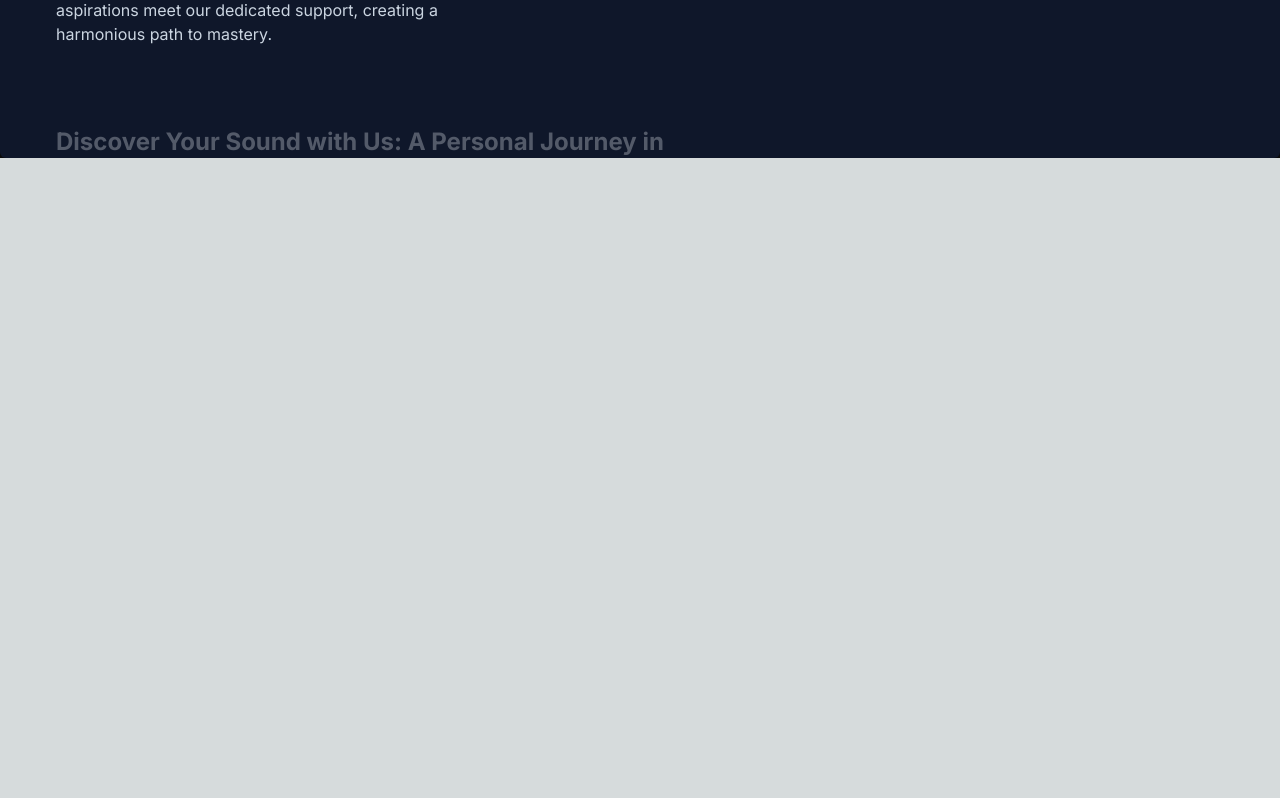
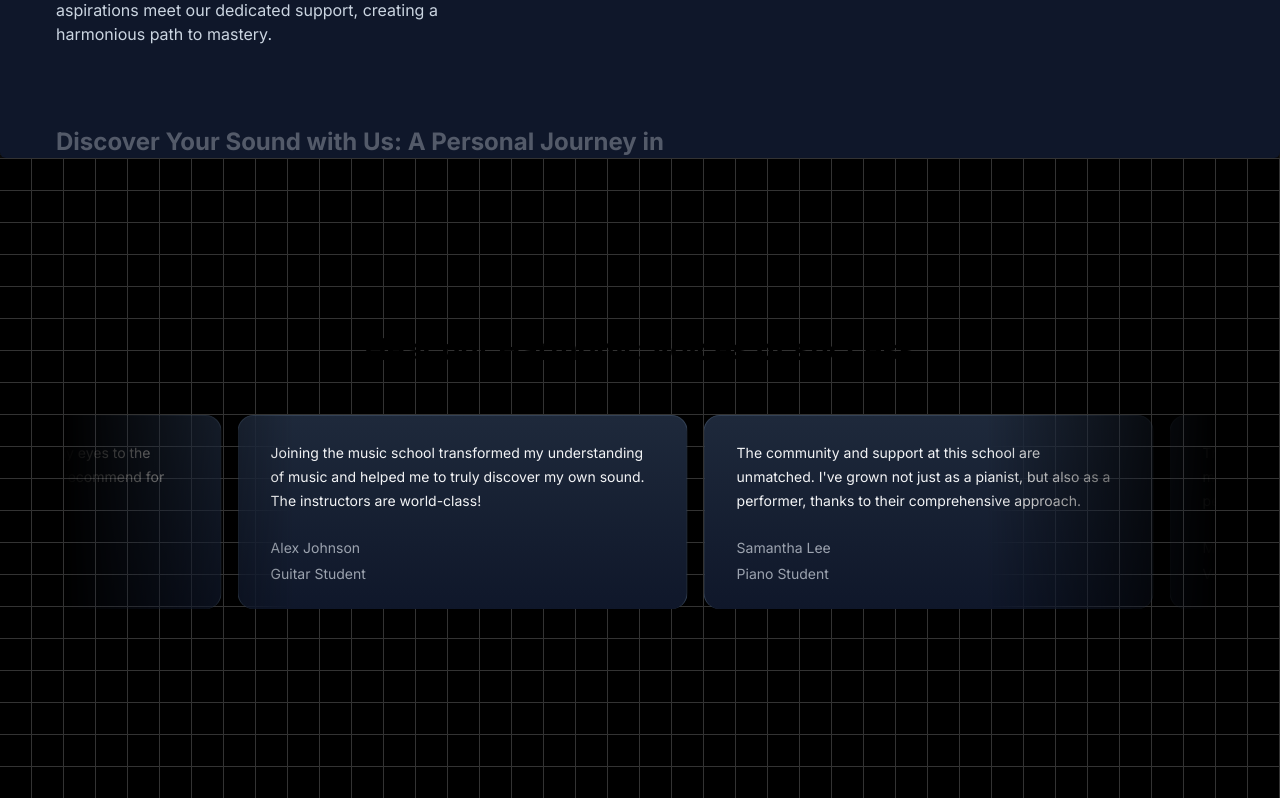
Before and after one commit to Aamir-Alam01/musical-web, a Next.js app: page / in a window 1280 px wide. Shown: the part 1670-2468 px from the top of the page. Before the commit the page ends 1828 px from the top, so only its background shows below. Built offline with nearby package versions, Linux system fonts and the light colour scheme.

Commit message:
Testimonial Card Added

```diff
--- a/package.json
+++ b/package.json
@@ -11,6 +11,7 @@
   "dependencies": {
     "clsx": "^2.1.1",
     "framer-motion": "^11.5.4",
+    "mini-svg-data-uri": "^1.4.4",
     "next": "14.2.5",
     "npm": "^10.8.3",
     "react": "^18",
--- a/src/app/page.tsx
+++ b/src/app/page.tsx
@@ -2,6 +2,7 @@ import Image from "next/image";
 import HeroSection from "@/components/HeroSection";
 import FeaturedCourses from "@/components/FeaturedCourses";
 import WhyChooseUs from "@/components/WhyChooseUs";
+import MusicSchoolTestimonials from "@/components/TestimonialCards";
 
 export default function Home() {
   return (
@@ -9,6 +10,7 @@ export default function Home() {
       <HeroSection />
       <FeaturedCourses />
       <WhyChooseUs />
+      <MusicSchoolTestimonials />
     </main>
   );
 }
--- /dev/null
+++ b/src/components/TestimonialCards.tsx
@@ -0,0 +1,54 @@
+"use client";
+
+import React, { useEffect, useState } from "react";
+import { InfiniteMovingCards } from "./ui/infinite-moving-cards";
+
+const MusicSchoolTestimonials = () => {
+  return (
+    <div className="h-[40rem] w-full dark:bg-black dark:bg-grid-white/[0.2] relative flex flex-col items-center justify-center overflow-hidden">
+        <h2 className="text-3xl font-bold text-center mb-8 z-10">Hear our Harmony: Voices of success</h2>
+        <div className="w-full max-w-6xl">
+            <InfiniteMovingCards
+            items={musicSchoolTestimonials}
+            direction="right"
+            speed="slow"
+        />
+        </div>
+    </div>
+  )
+}
+
+const musicSchoolTestimonials = [
+    {
+      quote:
+        'Joining the music school transformed my understanding of music and helped me to truly discover my own sound. The instructors are world-class!',
+      name: 'Alex Johnson',
+      title: 'Guitar Student',
+    },
+    {
+      quote:
+        "The community and support at this school are unmatched. I've grown not just as a pianist, but also as a performer, thanks to their comprehensive approach.",
+      name: 'Samantha Lee',
+      title: 'Piano Student',
+    },
+    {
+      quote:
+        "This school offered me the tools and confidence to take my singing to the next level. I'm endlessly grateful for the personalized coaching.",
+      name: 'Michael Chen',
+      title: 'Vocal Student',
+    },
+    {
+      quote:
+        'As a violinist, finding the right mentor can be challenging, but this school matched me with a teacher who truly understands my goals and challenges.',
+      name: 'Emily Taylor',
+      title: 'Violin Student',
+    },
+    {
+      quote:
+        'The production courses here opened my eyes to the intricacies of music production. Highly recommend for any aspiring producers!',
+      name: 'Chris Morales',
+      title: 'Music Production Student',
+    },
+  ];
+
+export default MusicSchoolTestimonials
--- a/tailwind.config.ts
+++ b/tailwind.config.ts
@@ -1,4 +1,5 @@
 import type { Config } from "tailwindcss";
+const svgToDataUri = require("mini-svg-data-uri");
 
 const defaultTheme = require("tailwindcss/defaultTheme");
 const colors = require("tailwindcss/colors");
@@ -45,6 +46,7 @@ const config: Config = {
   },
   plugins: [
     addVariablesForColors,
+    addsvgPattern
   ],
 };
 function addVariablesForColors({ addBase, theme }: any) {
@@ -57,4 +59,27 @@ function addVariablesForColors({ addBase, theme }: any) {
     ":root": newVars,
   });
 }
+
+function addsvgPattern({ matchUtilities, theme }: any) {
+  matchUtilities(
+    {
+      "bg-grid": (value: any) => ({
+        backgroundImage: `url("${svgToDataUri(
+          `<svg xmlns="http://www.w3.org/2000/svg" viewBox="0 0 32 32" width="32" height="32" fill="none" stroke="${value}"><path d="M0 .5H31.5V32"/></svg>`
+        )}")`,
+      }),
+      "bg-grid-small": (value: any) => ({
+        backgroundImage: `url("${svgToDataUri(
+          `<svg xmlns="http://www.w3.org/2000/svg" viewBox="0 0 32 32" width="8" height="8" fill="none" stroke="${value}"><path d="M0 .5H31.5V32"/></svg>`
+        )}")`,
+      }),
+      "bg-dot": (value: any) => ({
+        backgroundImage: `url("${svgToDataUri(
+          `<svg xmlns="http://www.w3.org/2000/svg" viewBox="0 0 32 32" width="16" height="16" fill="none"><circle fill="${value}" id="pattern-circle" cx="10" cy="10" r="1.6257413380501518"></circle></svg>`
+        )}")`,
+      }),
+    },
+    { values: flattenColorPalette(theme("backgroundColor")), type: "color" }
+  );
+}
 export default config;
```
Also changed, not shown: 1 other file (tests, documents, lock files or other folders).
